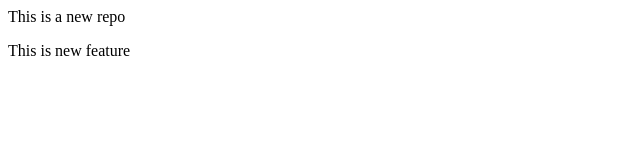
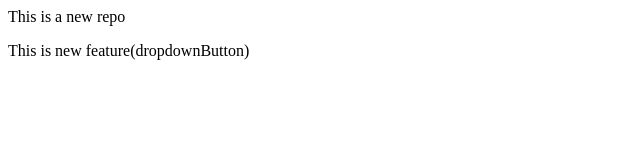
Before and after one commit to ankit17258/localrepo, a plain HTML site: page index.html in a window 1280 px wide. Shown: the whole page, without its empty margins (0-640 px from the left). Drawn offline with Linux system fonts and the light colour scheme.

```diff
--- a/index.html
+++ b/index.html
@@ -1,2 +1,2 @@
 <p>This is a new repo</p>
-<p>This is new feature</p>
+<p>This is new feature(dropdownButton) </p>
```
